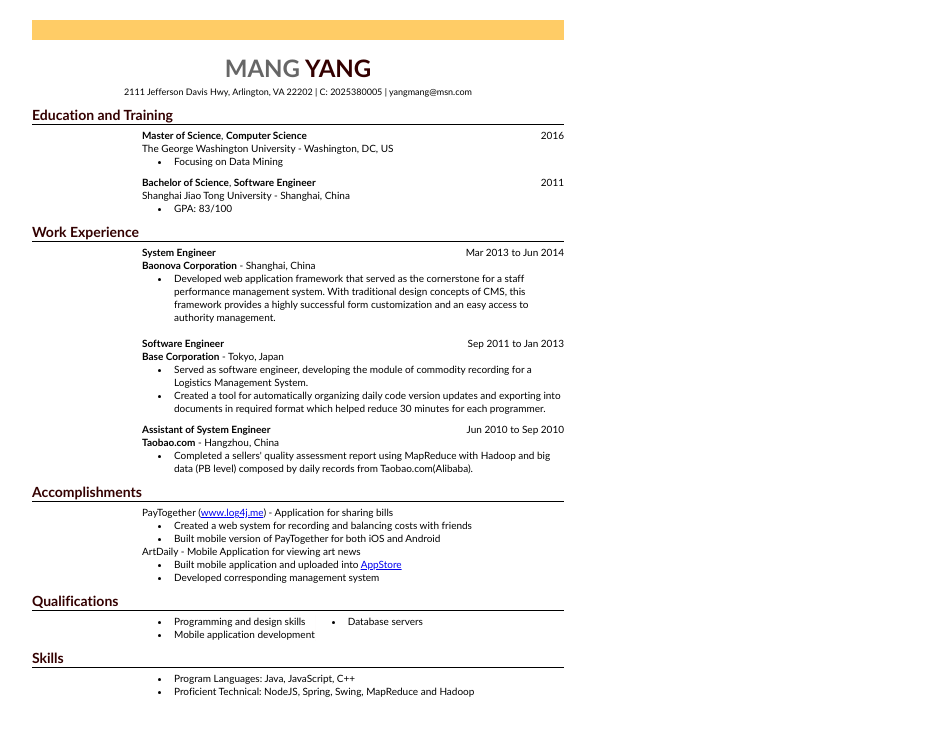
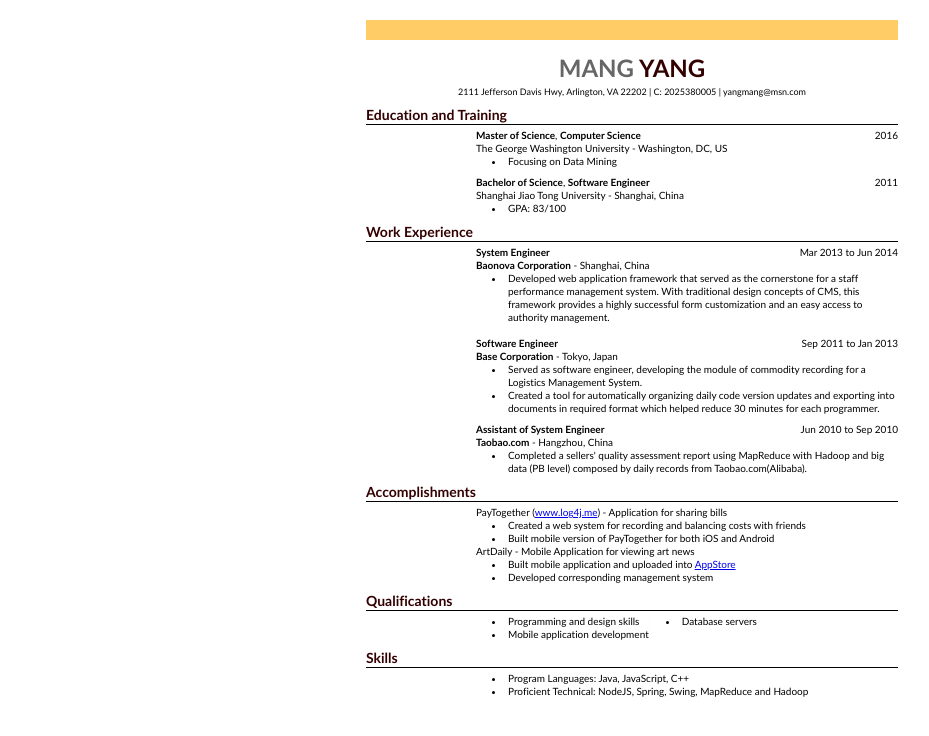
Before and after one commit to log4j/log4j.github.io, a plain HTML site: page index.html in a window 1280 px wide. Shown: the whole page, without its empty margins (8-937 px from the left). Drawn offline with Linux system fonts and the light colour scheme.

Commit message:
margin:auto

```diff
--- a/index.html
+++ b/index.html
@@ -102,7 +102,7 @@ div#document .sectionCL .paragraph{margin-top:0 !important;}
   </style>
   </head>
   <body>
-    <div id="document" class="fontsize fontface vmargins hmargins linespacing pagesize">
+    <div id="document" class="fontsize fontface vmargins hmargins linespacing pagesize" style="margin:auto;">
       <div id="SECTION_NAME520136505" class="section firstsection" style="
       padding-top:0px;
     ">
```
